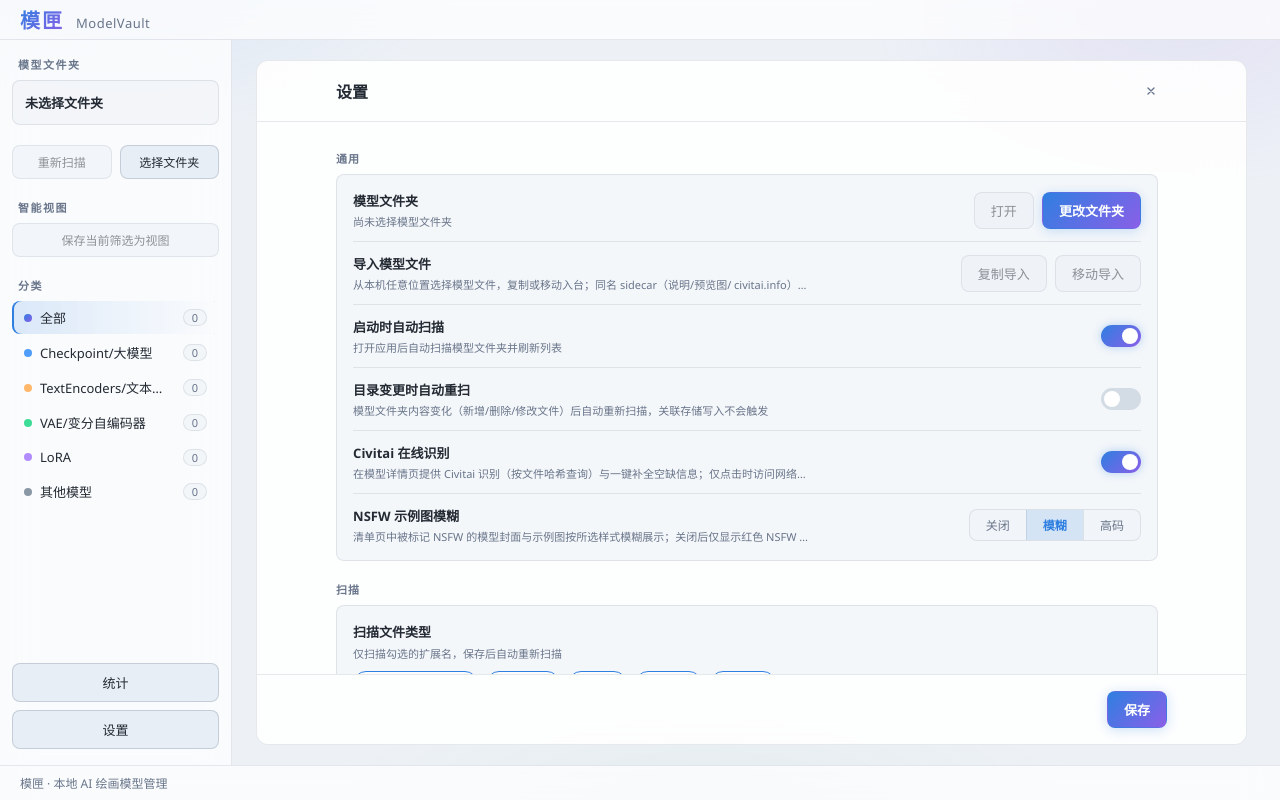
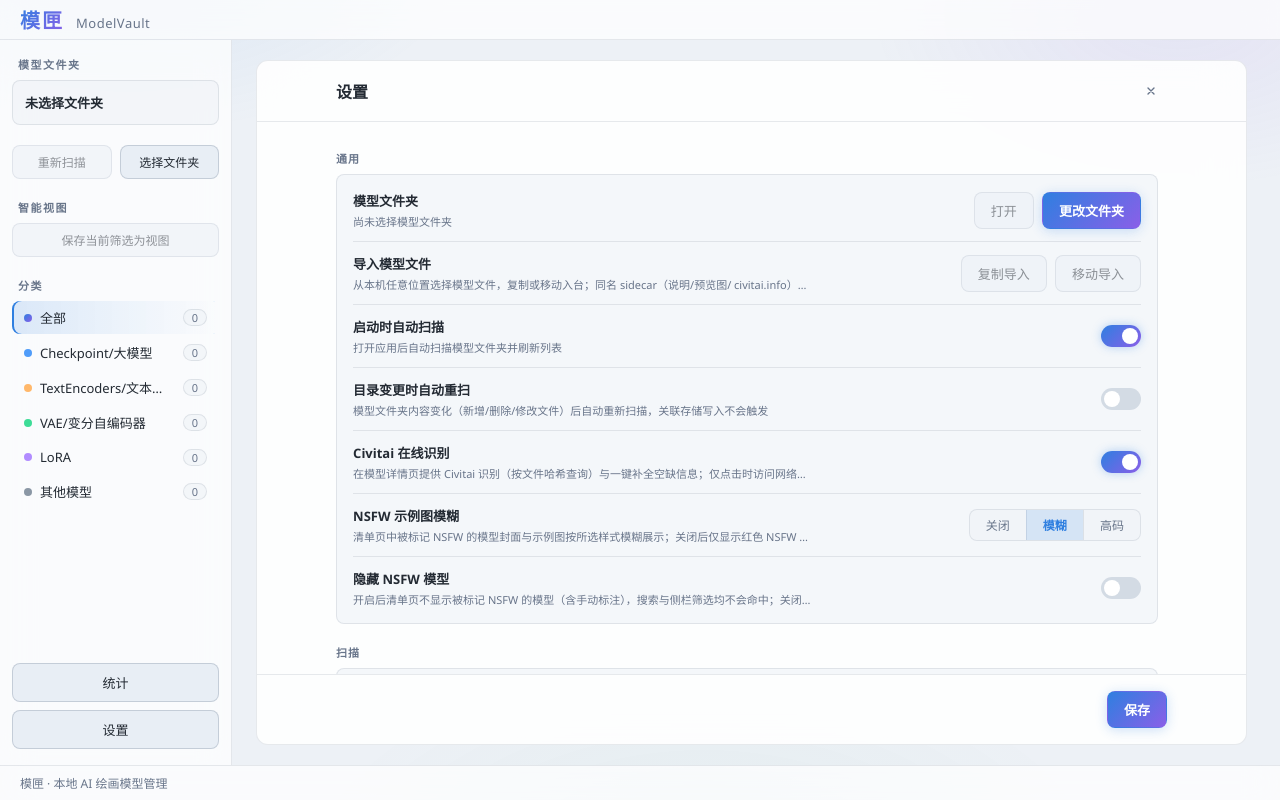
Before and after one commit to Lireth/ModelVault, a Vue app: page / in a window 1280 px wide. Both pictures are taken after a click on the button "设置". Built offline with nearby package versions, Linux system fonts and the light colour scheme.

Commit message:
feat: 添加隐藏 NSFW 模型的设置开关及过滤逻辑

```diff
--- a/src/main/services/store-settings.js
+++ b/src/main/services/store-settings.js
@@ -97,6 +97,7 @@ function defaultLibrarySettings() {
     showParams: base.showParams,
     civitaiEnabled: base.civitaiEnabled,
     nsfwBlur: base.nsfwBlur,
+    hideNsfwModels: base.hideNsfwModels,
     autoRescan: base.autoRescan,
     autoCheckUpdate: base.autoCheckUpdate,
     hashWarmup: base.hashWarmup,
@@ -257,6 +258,8 @@ export function normalizeLibrarySettings(raw) {
     // NSFW 模糊样式（off/blur/heavy）：旧版为布尔值（true=模糊/false=关闭），
     // 读到布尔时迁移为对应样式；非法值回退默认「模糊」
     nsfwBlur: normalizeNsfwBlur(raw.nsfwBlur, base.nsfwBlur),
+    // 隐藏 NSFW 模型开关：缺省视为关闭
+    hideNsfwModels: raw.hideNsfwModels === true,
     autoRescan: raw.autoRescan === true,
     // 启动自动检查更新（O-3）：缺省视为开启（与 civitaiEnabled 同款默认真语义）
     autoCheckUpdate: raw.autoCheckUpdate !== false,
--- a/src/renderer/src/components/SettingsPage.vue
+++ b/src/renderer/src/components/SettingsPage.vue
@@ -85,6 +85,7 @@ async function onSave() {
       showParams: form.showParams,
       civitaiEnabled: form.civitaiEnabled,
       nsfwBlur: form.nsfwBlur,
+      hideNsfwModels: form.hideNsfwModels,
       autoBackup: form.autoBackup,
     })
     if (!ok) return
--- a/src/renderer/src/components/settings/SettingsGeneral.vue
+++ b/src/renderer/src/components/settings/SettingsGeneral.vue
@@ -138,5 +138,16 @@ async function onImportModels(mode) {
         </button>
       </div>
     </div>
+    <!-- 隐藏 NSFW 模型开关：开启后清单页完全不显示被标记 NSFW 的模型 -->
+    <label class="setting-row switch-row">
+      <div class="setting-info">
+        <span class="setting-title">隐藏 NSFW 模型</span>
+        <span class="setting-desc"
+          >开启后清单页不显示被标记 NSFW
+          的模型（含手动标注），搜索与侧栏筛选均不会命中；关闭后恢复显示</span
+        >
+      </div>
+      <input v-model="form.hideNsfwModels" type="checkbox" class="switch" />
+    </label>
   </div>
 </template>
--- a/src/renderer/src/composables/useSettingsForm.js
+++ b/src/renderer/src/composables/useSettingsForm.js
@@ -42,6 +42,7 @@ export function useSettingsForm() {
     showParams: true,
     civitaiEnabled: true,
     nsfwBlur: 'blur',
+    hideNsfwModels: false,
     hashWarmup: 'candidates',
     hashWarmupConcurrency: 1,
     autoBackup: true,
@@ -71,6 +72,7 @@ export function useSettingsForm() {
     // NSFW 模糊样式（off/blur/heavy）：旧版布尔值迁移（true=blur/false=off），
     // 与主进程 normalizeNsfwBlur 同语义，防御内存态尚未规范化的情况
     form.nsfwBlur = normalizeNsfwBlur(state.settings.nsfwBlur)
+    form.hideNsfwModels = state.settings.hideNsfwModels === true
     form.hashWarmup = state.settings.hashWarmup || 'candidates'
     form.hashWarmupConcurrency =
       Number.isFinite(state.settings.hashWarmupConcurrency) &&
@@ -108,6 +110,7 @@ export function useSettingsForm() {
       showParams: form.showParams,
       civitaiEnabled: form.civitaiEnabled,
       nsfwBlur: form.nsfwBlur,
+      hideNsfwModels: form.hideNsfwModels,
       hashWarmup: form.hashWarmup,
       hashWarmupConcurrency: form.hashWarmupConcurrency,
     }
@@ -130,6 +133,7 @@ export function useSettingsForm() {
       form.showParams !== s.showParams ||
       form.civitaiEnabled !== s.civitaiEnabled ||
       form.nsfwBlur !== s.nsfwBlur ||
+      form.hideNsfwModels !== s.hideNsfwModels ||
       form.hashWarmup !== s.hashWarmup ||
       form.hashWarmupConcurrency !== s.hashWarmupConcurrency ||
       form.scanExtensions.length !== s.scanExtensions.length ||
--- a/src/renderer/src/store/filter.js
+++ b/src/renderer/src/store/filter.js
@@ -161,7 +161,11 @@ const filteredUnsorted = computed(() => {
   // 重复筛选仅在开启时读取命中集合（关闭路径零额外开销）
   const dupes = showDuplicatesOnly ? duplicateIdSet.value : null
   const list = []
+  // 隐藏 NSFW 模型（设置开关）：开启后被标记 NSFW 的模型整行过滤（标注
+  // 覆盖层与模型自带标记均经 effectiveNsfw 计入）；关闭路径零额外开销
+  const hideNsfw = state.settings?.hideNsfwModels === true
   for (const m of state.models) {
+    if (hideNsfw && effectiveNsfw(m)) continue
     if (typeFilter !== 'all' && m.type !== typeFilter) continue
     if (checkSub && m.subCategory !== subFilter) continue
     if (
--- a/src/shared/defaults.js
+++ b/src/shared/defaults.js
@@ -32,6 +32,9 @@ export const DEFAULT_SETTINGS = Object.freeze({
   // 示例图按所选样式模糊展示（红色 NSFW 标记不受影响）；详情页图片始终不模糊。
   // off 关闭 / blur 标准模糊 / heavy 重度模糊（高码，内容不可辨）
   nsfwBlur: 'blur',
+  // 隐藏 NSFW 模型：开启后清单页（网格/列表）完全不显示被标记 NSFW 的模型
+  // （标注覆盖层与模型自带标记均计入），详情页/搜索入口不可达
+  hideNsfwModels: false,
   autoRescan: false,
   // 启动自动检查更新（O-3）：应用启动完成后延迟静默查询 GitHub Releases，
   // 仅在有新版本时经 app:updateAvailable 事件提示（无更新/失败均不打扰）
--- a/src/shared/ipc-schema.js
+++ b/src/shared/ipc-schema.js
@@ -376,6 +376,8 @@ export const IPC_PAYLOAD_SCHEMAS = {
       civitaiEnabled: vBool(),
       // NSFW 模糊样式：off/blur/heavy（枚举收口在 normalizeSettings）
       nsfwBlur: vStr({ max: 16 }),
+      // 隐藏 NSFW 模型开关
+      hideNsfwModels: vBool(),
       autoRescan: vBool(),
       autoCheckUpdate: vBool(),
       hashWarmup: vStr({ max: 16 }),
```
Also changed, not shown: 1 other file (tests, documents, lock files or other folders).
